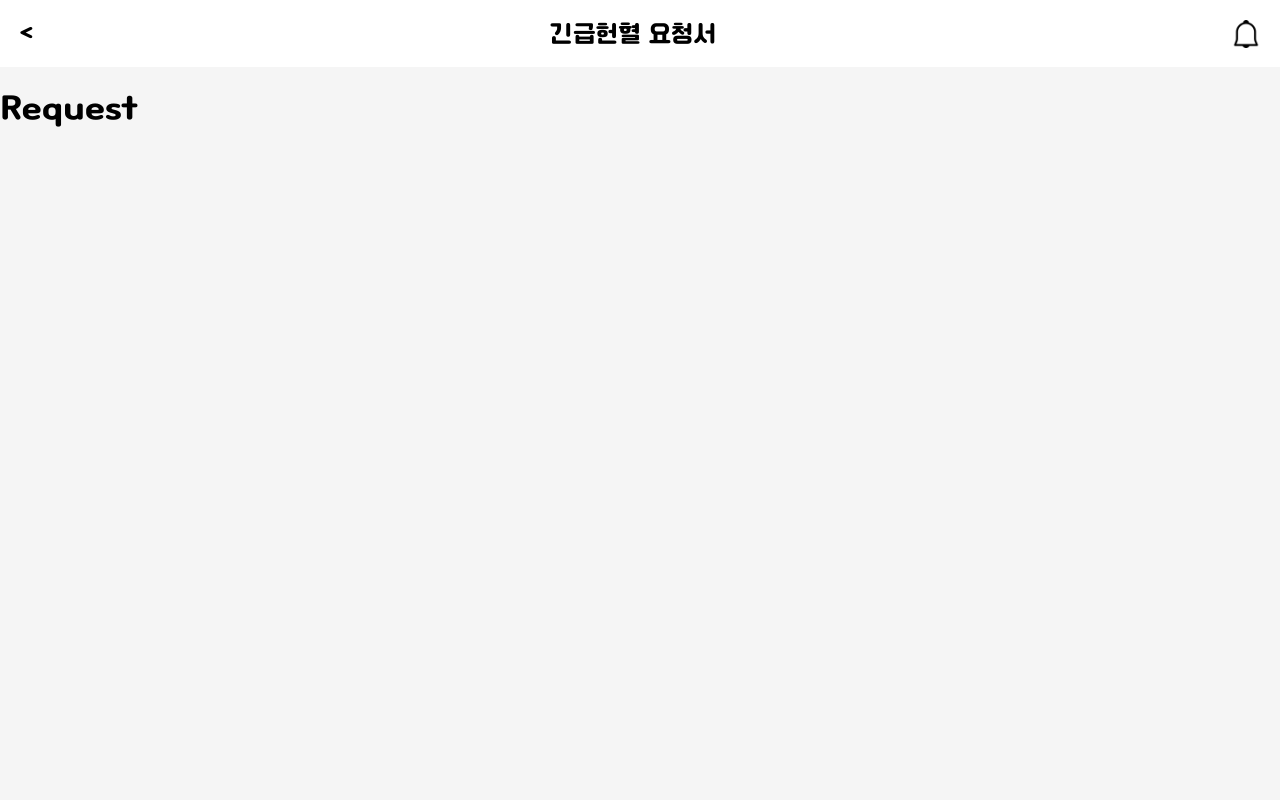
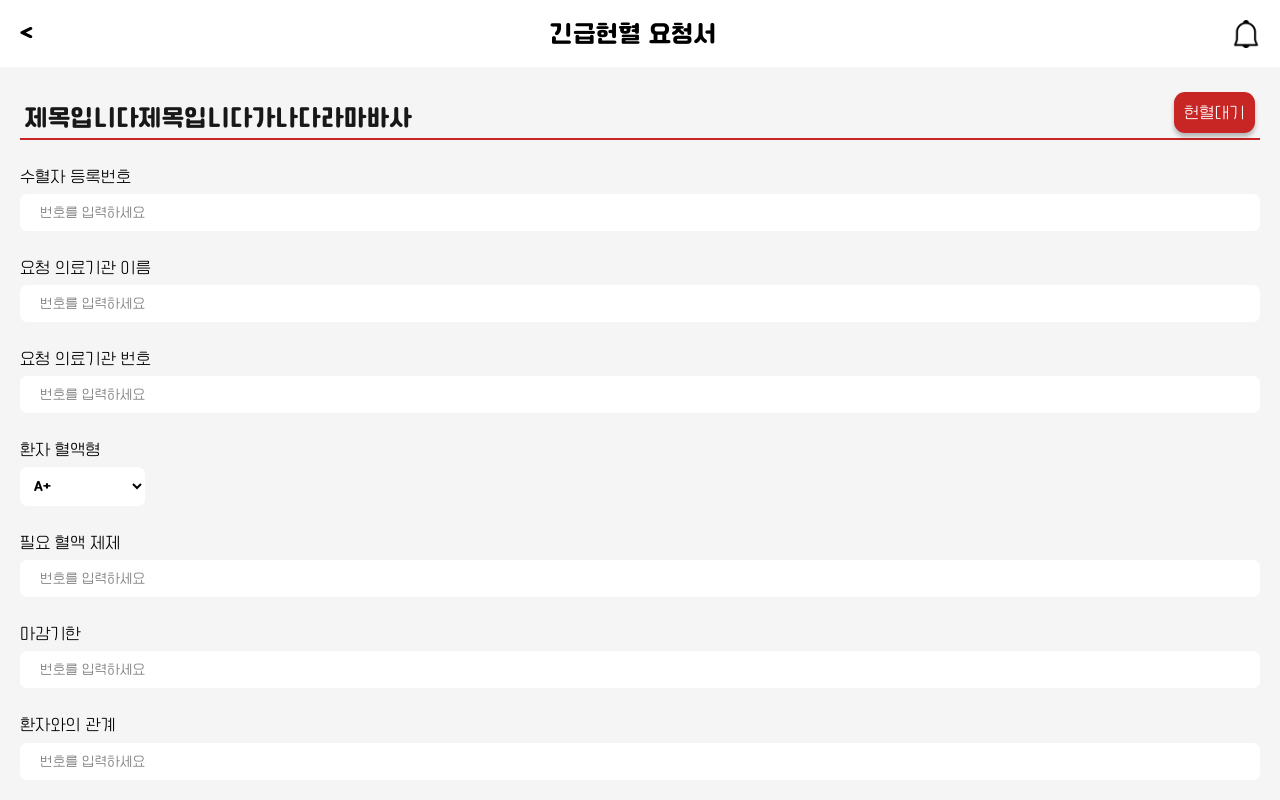
Before and after one commit to I-Send-The-P/piryohae-react-frontend, a React (Create React App) app: page /blood-request in a window 1280 px wide. Built offline with nearby package versions, Linux system fonts and the light colour scheme.

Commit message:
request complete

```diff
--- a/src/App.js
+++ b/src/App.js
@@ -14,6 +14,7 @@ import {
   ROUTES_PATH_BLOOD_REQUESTS,
   ROUTES_PATH_BLOOD_REQUEST,
   ROUTES_PATH_BLOOD_REQUEST_NEW,
+  ROUTES_PATH_BLOOD_REQUEST_COMPLETE,
 } from "./constants/Routes";
 import { BaseLayout } from "components/Layout";
 import Home from "pages/Home";
@@ -28,6 +29,7 @@ import MyPage from "pages/MyPage";
 import Requests from "pages/Requests";
 import Request from "pages/Request";
 import RequestNew from "pages/Request/New";
+import RequestComplete from "pages/Request/Complete";
 
 function App() {
   return (
@@ -130,6 +132,14 @@ function App() {
           }
         />
         <Route
+          path={ROUTES_PATH_BLOOD_REQUEST_COMPLETE}
+          element={
+            <BaseLayout title={"긴급헌혈 요청서"} isLogin={true}>
+              <RequestComplete />
+            </BaseLayout>
+          }
+        />
+        <Route
           path={ROUTES_PATH_MY_PAGE}
           element={
             <BaseLayout title={"MY PAGE"} isLogin={true}>
--- a/src/constants/Routes.js
+++ b/src/constants/Routes.js
@@ -6,6 +6,7 @@ export const ROUTES_PATH_SIGNUP = "/signup";
 export const ROUTES_PATH_HOME = "/home";
 export const ROUTES_PATH_BLOOD_REQUEST = "/blood-request";
 export const ROUTES_PATH_BLOOD_REQUEST_NEW = "/blood-request/new";
+export const ROUTES_PATH_BLOOD_REQUEST_COMPLETE = "/blood-request/complete";
 export const ROUTES_PATH_BLOOD_REQUESTS = "/blood-requests";
 export const ROUTES_PATH_NOTICE = "/notice";
 export const ROUTES_PATH_RANK = "/rank";
--- /dev/null
+++ b/src/pages/Request/Complete/index.jsx
@@ -0,0 +1,25 @@
+import { ContentContainer } from "components/Content";
+import { Img, ThinTitle, BoldTitle, ShareButton } from "./styled";
+import { ROUTES_PATH_BLOOD_REQUEST } from "constants/Routes";
+import { TextLink } from "components/Input";
+
+function RequestComplete() {
+  return (
+    <ContentContainer style={{ height: "100%", justifyContent: "center" }}>
+      <Img src="/png/complete.png"></Img>
+      <ThinTitle>긴급헌혈</ThinTitle>
+      <BoldTitle>요청완료</BoldTitle>
+      <TextLink
+        to={ROUTES_PATH_BLOOD_REQUEST}
+        style={{ margin: "50px 0px 100px", textDecoration: "unset" }}
+      >
+        요청 게시글 보러가기 &gt;
+      </TextLink>
+      <ShareButton>
+        <img src="/png/clipboard.png" />
+        클립보드에 붙여넣기
+      </ShareButton>
+    </ContentContainer>
+  );
+}
+export default RequestComplete;
--- /dev/null
+++ b/src/pages/Request/Complete/styled.jsx
@@ -0,0 +1,40 @@
+import styled from "styled-components";
+
+export const Img = styled.img`
+  margin-bottom: 50px;
+`;
+
+export const ThinTitle = styled.h1`
+  color: #000;
+  font-family: Cafe24 Ssurround Air;
+  font-size: 40px;
+  font-style: normal;
+  font-weight: 300;
+  line-height: normal;
+  margin: 0;
+`;
+export const BoldTitle = styled.h1`
+  color: #000;
+  font-family: Cafe24 Ssurround;
+  font-size: 40px;
+  font-style: normal;
+  font-weight: 700;
+  line-height: normal;
+  margin: 0;
+`;
+
+export const ShareButton = styled.div`
+  border-radius: 10px;
+  background: rgba(0, 0, 0, 0.15);
+  padding: 10px 20px;
+  display: flex;
+  align-items: center;
+  justify-content: center;
+  gap: 10px;
+  color: #000;
+  font-family: Cafe24 Ssurround Air;
+  font-size: 16px;
+  font-style: normal;
+  font-weight: 300;
+  line-height: normal;
+`;
--- a/src/pages/Request/index.jsx
+++ b/src/pages/Request/index.jsx
@@ -1,8 +1,135 @@
+import {
+  ContentContainer,
+  ContentHeader,
+  ContentSubTitle,
+  ContentTitle,
+} from "components/Content";
+import { Button, TextInput } from "components/Input";
+import { LeftTitle } from "pages/Signup/styled";
+import { useState } from "react";
+import { Select } from "pages/Signup/styled";
+import { Tag } from "pages/Question/styled";
+
 function Request() {
+  const [isMine, setIsMine] = useState(false);
+  // const [creator, setCreator] = useState("황석영");
+  const [status, setStatus] = useState(false);
+  const [title, setTitle] = useState("제목입니다제목입니다가나다라마바사");
+  const [registerNumber, setRegisterNumber] = useState("");
+  const [hospitalName, setHospitalName] = useState("");
+  const [hospitalNumber, setHospitalNumber] = useState("");
+  const [bloodTypeId, setBloodTypeId] = useState(1);
+  const [bloodProduct, setBloodProduct] = useState("");
+  const [deadline, setDeadline] = useState("");
+  const [relationShip, setRelationShip] = useState("");
+  const [content, setContent] = useState("");
+  const [bloodDonationTypeId, setBloodDonationTypeId] = useState(1);
   return (
-    <div>
-      <h1>Request</h1>
-    </div>
+    <ContentContainer style={{ alignItems: "start" }}>
+      {isMine ? (
+        <>
+          <LeftTitle style={{ margin: 0 }}>제목</LeftTitle>
+          <TextInput
+            placeholder="번호를 입력하세요"
+            value={title}
+            onChange={(e) => setTitle(e.target.value)}
+          ></TextInput>
+        </>
+      ) : (
+        <>
+          <ContentHeader>
+            <ContentTitle>{title}</ContentTitle>
+            {/* <ContentSubTitle
+              style={{
+                fontSize: "16px",
+                fontFamily: "Cafe24 Ssurround Air",
+                width: "100%",
+              }}
+            >
+              {creator}
+            </ContentSubTitle> */}
+            <ContentSubTitle style={{ width: "auto" }}>
+              <Tag
+                style={{
+                  backgroundColor: "#C82525",
+                  color: "#fff",
+                  wordBreak: "keep-all",
+                }}
+              >
+                {status ? "헌혈완료" : "헌혈대기"}
+              </Tag>
+            </ContentSubTitle>
+          </ContentHeader>
+        </>
+      )}
+
+      <LeftTitle>수혈자 등록번호</LeftTitle>
+      <TextInput
+        placeholder="번호를 입력하세요"
+        value={registerNumber}
+        onChange={(e) => setRegisterNumber(e.target.value)}
+      ></TextInput>
+      <LeftTitle>요청 의료기관 이름</LeftTitle>
+      <TextInput
+        placeholder="번호를 입력하세요"
+        value={hospitalName}
+        onChange={(e) => setHospitalName(e.target.value)}
+      ></TextInput>
+      <LeftTitle>요청 의료기관 번호</LeftTitle>
+      <TextInput
+        placeholder="번호를 입력하세요"
+        value={hospitalNumber}
+        onChange={(e) => setHospitalNumber(e.target.value)}
+      ></TextInput>
+      <LeftTitle>환자 혈액형</LeftTitle>
+      <Select
+        value={bloodTypeId}
+        onChange={(e) => setBloodTypeId(e.target.value)}
+      >
+        <option value={1}>A+</option>
+        <option value={2}>A-</option>
+        <option value={3}>B+</option>
+        <option value={4}>B-</option>
+        <option value={5}>O+</option>
+        <option value={6}>O-</option>
+        <option value={7}>AB+</option>
+        <option value={8}>AB-</option>
+      </Select>
+      <LeftTitle>필요 혈액 제제</LeftTitle>
+      <TextInput
+        placeholder="번호를 입력하세요"
+        value={bloodProduct}
+        onChange={(e) => setBloodProduct(e.target.value)}
+      ></TextInput>
+      <LeftTitle>마감기한</LeftTitle>
+      <TextInput
+        placeholder="번호를 입력하세요"
+        value={deadline}
+        onChange={(e) => setDeadline(e.target.value)}
+      ></TextInput>
+      <LeftTitle>환자와의 관계</LeftTitle>
+      <TextInput
+        placeholder="번호를 입력하세요"
+        value={relationShip}
+        onChange={(e) => setRelationShip(e.target.value)}
+      ></TextInput>
+      <LeftTitle>요청 사연</LeftTitle>
+      <TextInput
+        placeholder="번호를 입력하세요"
+        value={content}
+        onChange={(e) => setContent(e.target.value)}
+      ></TextInput>
+      <LeftTitle>헌혈종류 (전혈, 혈소판 등)</LeftTitle>
+      <Select
+        value={bloodDonationTypeId}
+        onChange={(e) => setBloodDonationTypeId(e.target.value)}
+      >
+        <option value={1}>전혈</option>
+        <option value={2}>혈소판</option>
+      </Select>
+      <LeftTitle></LeftTitle>
+      {isMine ? <Button>수정하기</Button> : <Button>수락하기</Button>}
+    </ContentContainer>
   );
 }
 
```
Also changed, not shown: public/png/clipboard.png (added), public/png/complete.png (added).
